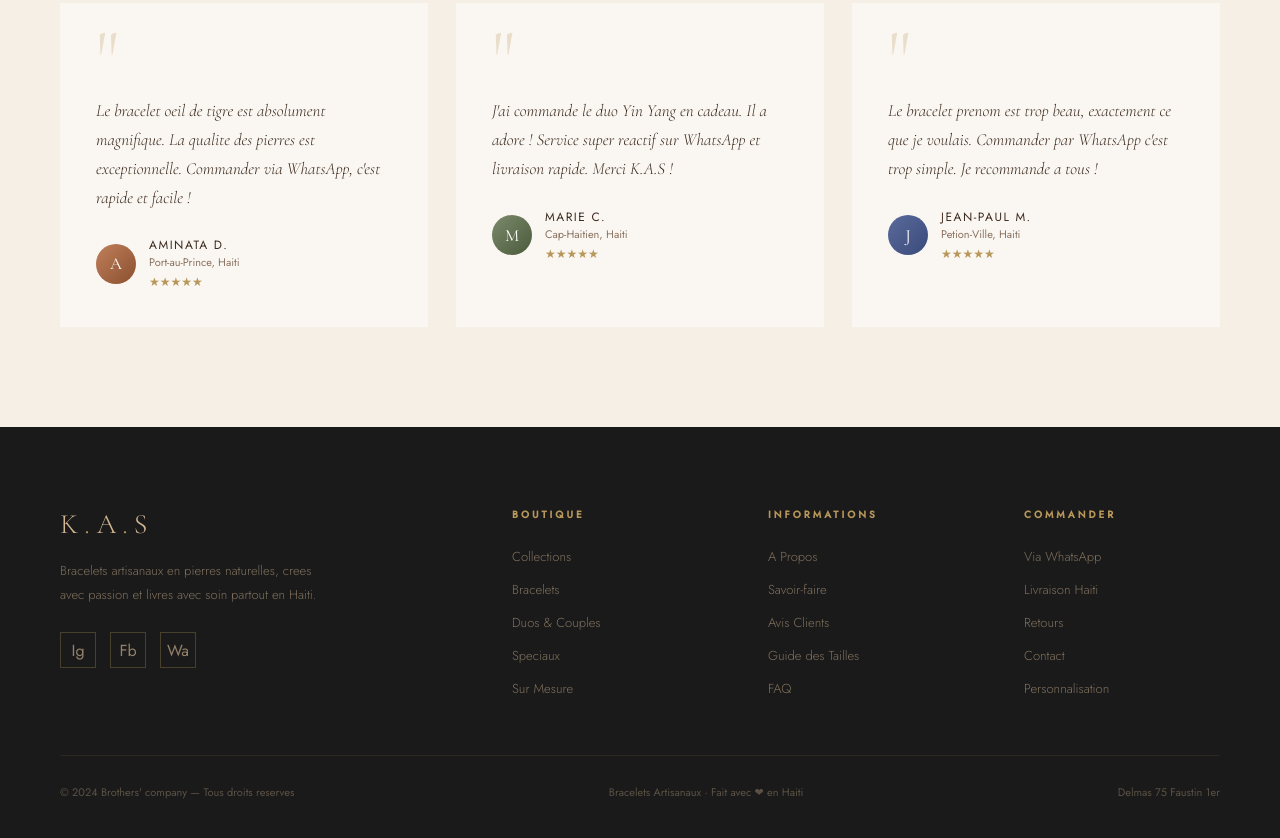
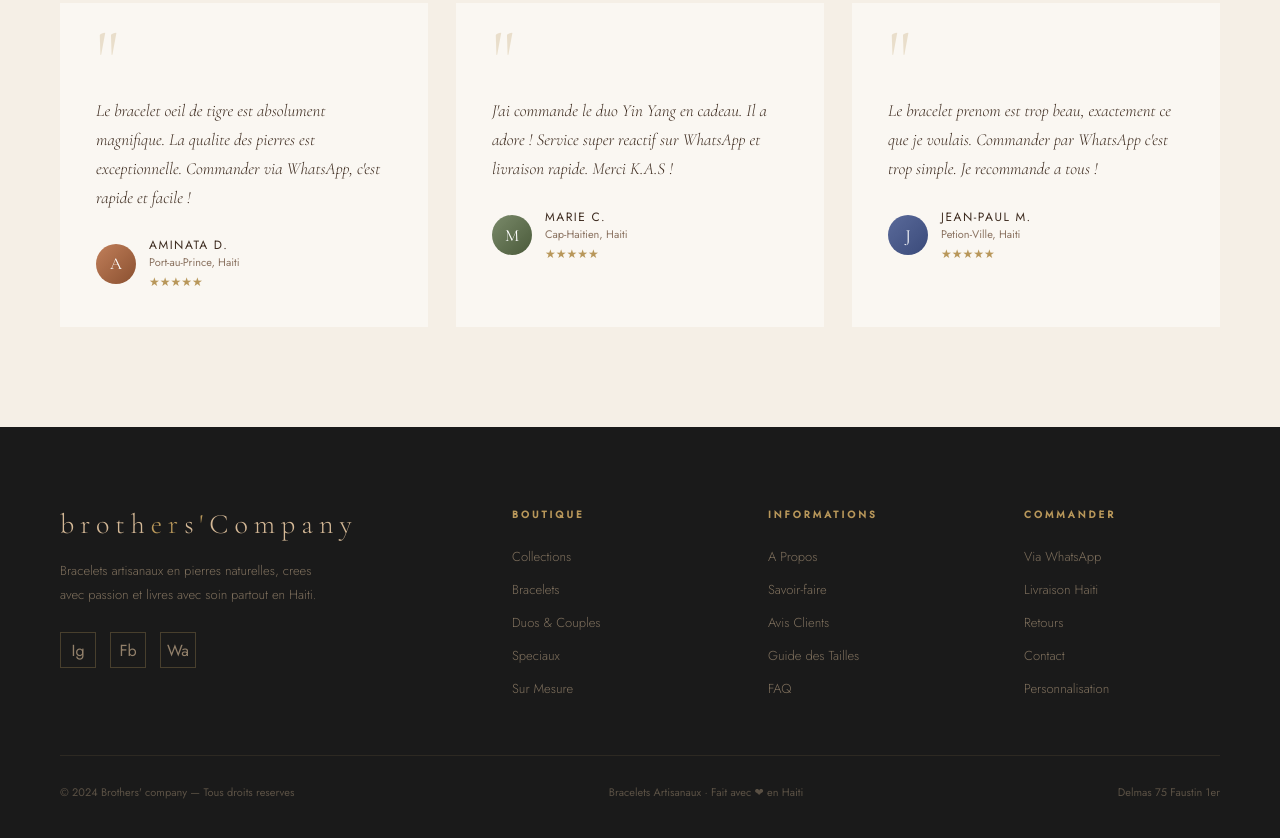
Before and after one commit to Carl509/Kas-entreprise, a plain HTML site: page index.html in a window 1280 px wide. Shown: the part 5672-6510 px from the top of the page. Drawn offline with nearby package versions, Linux system fonts and the light colour scheme.

Commit message:
update index.html

```diff
--- a/index.html
+++ b/index.html
@@ -279,7 +279,7 @@
 <footer>
   <div class="footer-grid">
     <div>
-      <a href="#" class="footer-logo">K<span>.</span>A<span>.</span>S</a>
+      <a href="#" class="footer-logo">broth<span>er</span>s<span>'</span>Company</a>
       <p class="footer-tagline">Bracelets artisanaux en pierres naturelles, crees avec passion et livres avec soin partout en Haiti.</p>
       <div class="footer-social">
         <a href="#" class="social-link">Ig</a>
```
